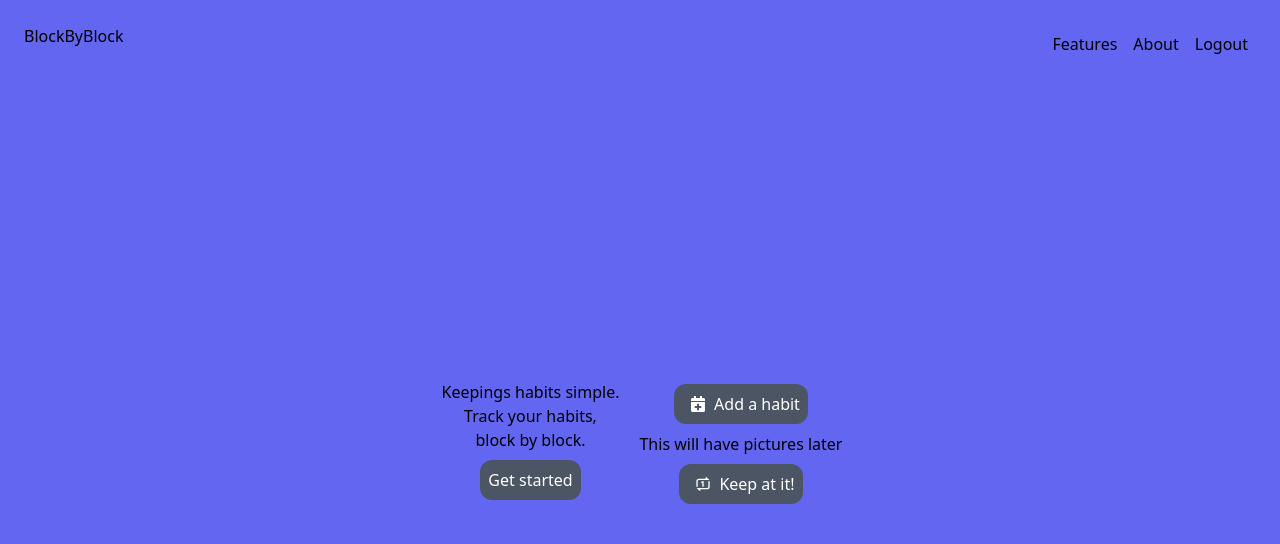
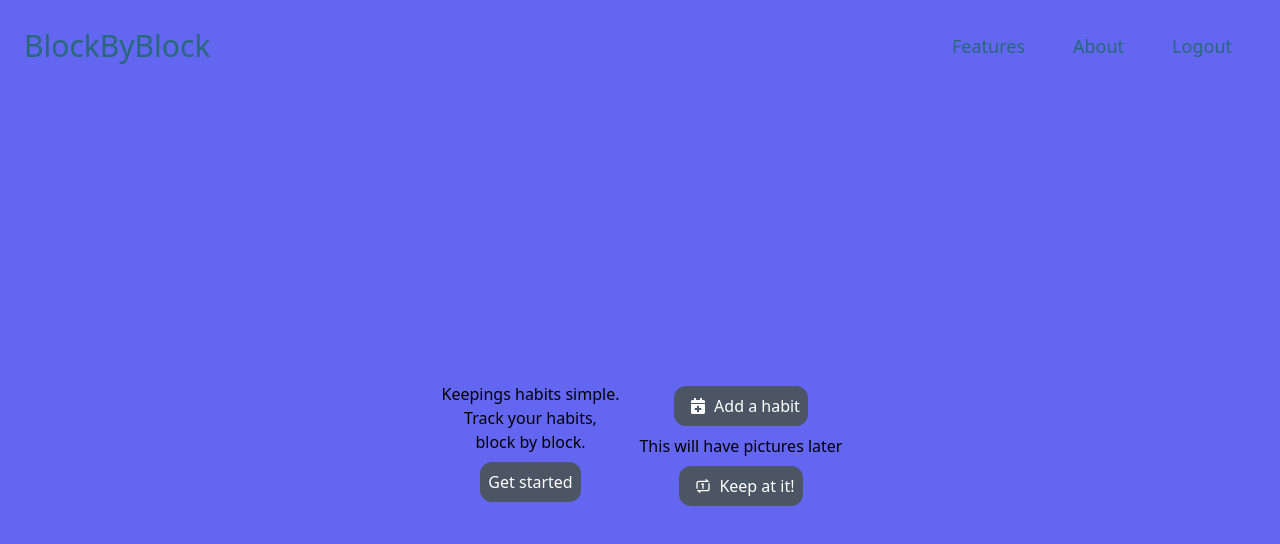
Before and after one commit to Schapagain/habit-tracker, a React (Create React App) app in the folder client/: page / in a window 1280 px wide. Shown: the top 544 px of the page. Built offline with nearby package versions, Linux system fonts and the light colour scheme.

Commit message:
add styles to navbar

```diff
--- a/client/src/components/NavBar.js
+++ b/client/src/components/NavBar.js
@@ -4,14 +4,23 @@ import { useHistory } from 'react-router-dom';
 
 const Brand = () => {
     return (
-        <a href="!#" onClick={(e)=>{e.preventDefault();}}>BlockByBlock</a>
+        <a
+        className = "text-calypso my-auto font-medium text-3xl"
+        href="!#"
+        onClick={(e)=>{e.preventDefault();}}
+        >
+            BlockByBlock
+        </a>
     );
 }
 
 const NavLink = ({text,onClick}) => {
     return (
         <a
-        className = "p-2"
+        className = {
+            `p-2 font-medium text-calypso text-lg mx-4
+            transition ease-in-out duration-700 hover:bg-calypso hover:text-white rounded-xl`
+        }
         href="!#"
         onClick={(e)=>{e.preventDefault();onClick()}}
         >
```
